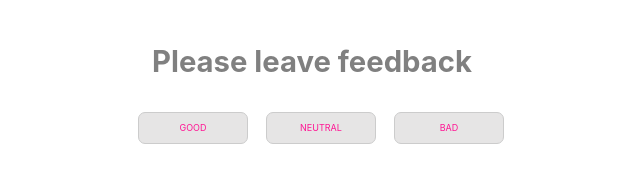
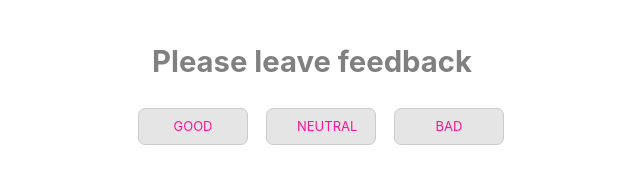
Before and after one commit to NatalieUSA/goit-react-hw-02-feedback, a React (Create React App) app: page / in a window 1280 px wide. Shown: the top 191 px of the page, without its empty margins (328-968 px from the left). Built offline with nearby package versions, Linux system fonts and the light colour scheme.

Commit message:
Update Button.styled.js

```diff
--- a/src/components/shared/Button/Button.styled.js
+++ b/src/components/shared/Button/Button.styled.js
@@ -14,7 +14,7 @@ const Btn = styled.button`
   text-transform: uppercase;
   margin-left: 18px;
 
-  font-size: xx-small;
+  font-size: small;
   text-align: center;
 
   :hover {
```
